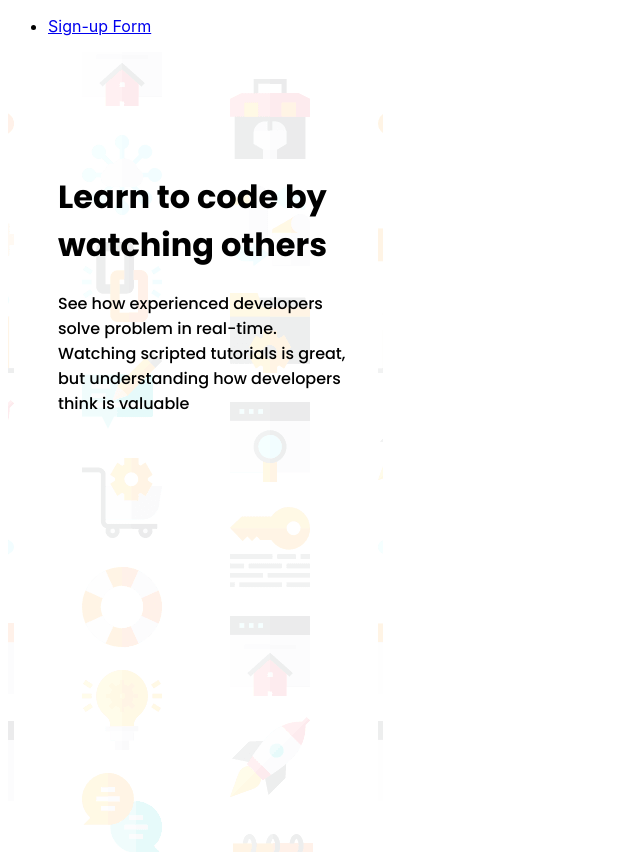
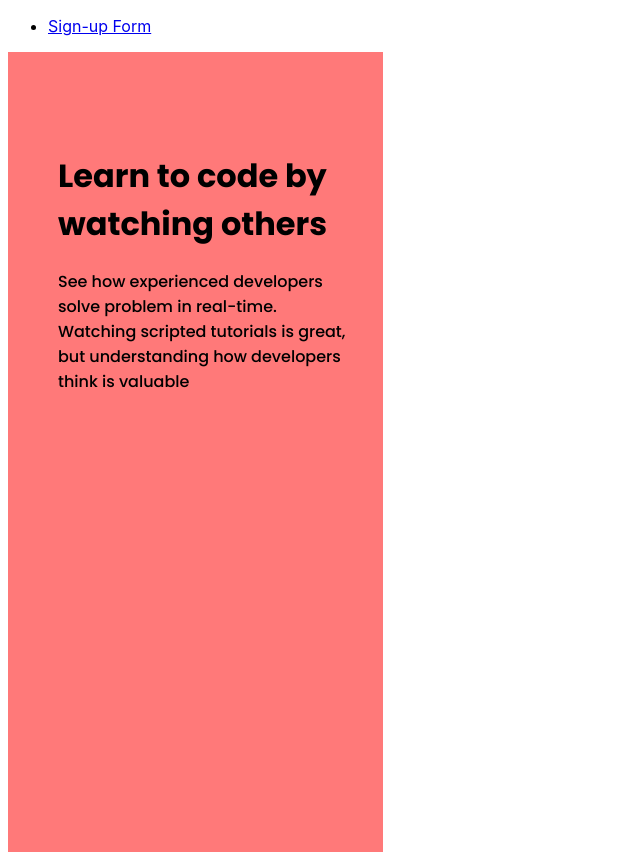
Before and after one commit to TaraTrody/frontend-react-challenges, a React (Create React App) app: page /signup in a window 1280 px wide. Shown: the whole page, without its empty margins (0-640 px from the left). Built offline with nearby package versions, Linux system fonts and the light colour scheme; a web font is replaced by a local one.

Commit message:
Add Overlay to background

```diff
--- a/src/sign-up_form/Signup.jsx
+++ b/src/sign-up_form/Signup.jsx
@@ -5,14 +5,16 @@ import img from "../assets/images/bg-intro-mobile.png";
 const Signup = () => {
   return (
     <Container>
+      <Overlay>
         <TitleText>
           <h1>Learn to code by watching others</h1>
           <p>
             See how experienced developers solve problem in real-time. Watching
-          scripted tutorials is great, but understanding how developers think is
-          valuable
+            scripted tutorials is great, but understanding how developers think
+            is valuable
           </p>
         </TitleText>
+      </Overlay>
     </Container>
   );
 };
@@ -21,10 +23,15 @@ export default Signup;
 
 const Container = styled.div`
   background: url(${img});
+  background-size: cover;
   display: grid;
   width: 375px;
   height: 100vh;
-  opacity: 1;
+
+`;
+
+const Overlay = styled.div`
+  background: rgb(255, 121, 121, 1);
 `;
 
 const TitleText = styled.div`
```
Lines whose indentation alone changed are shown as unchanged.
